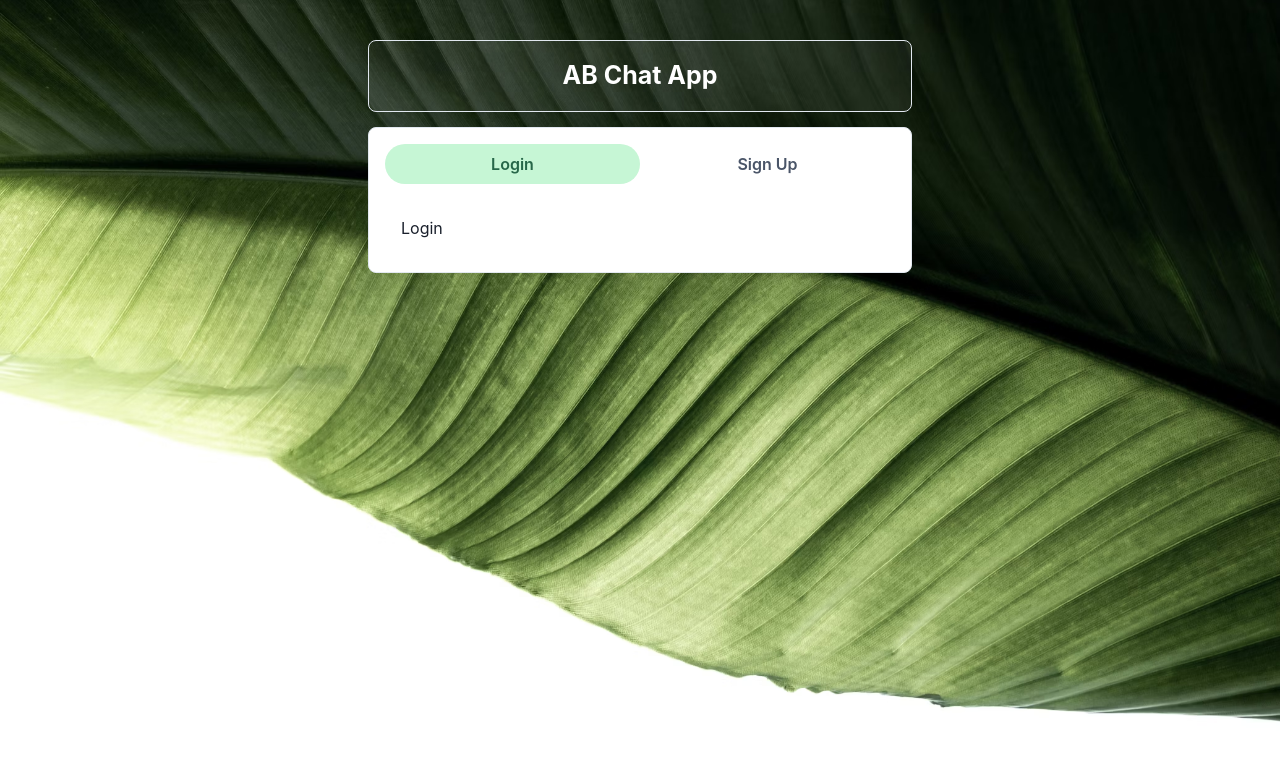
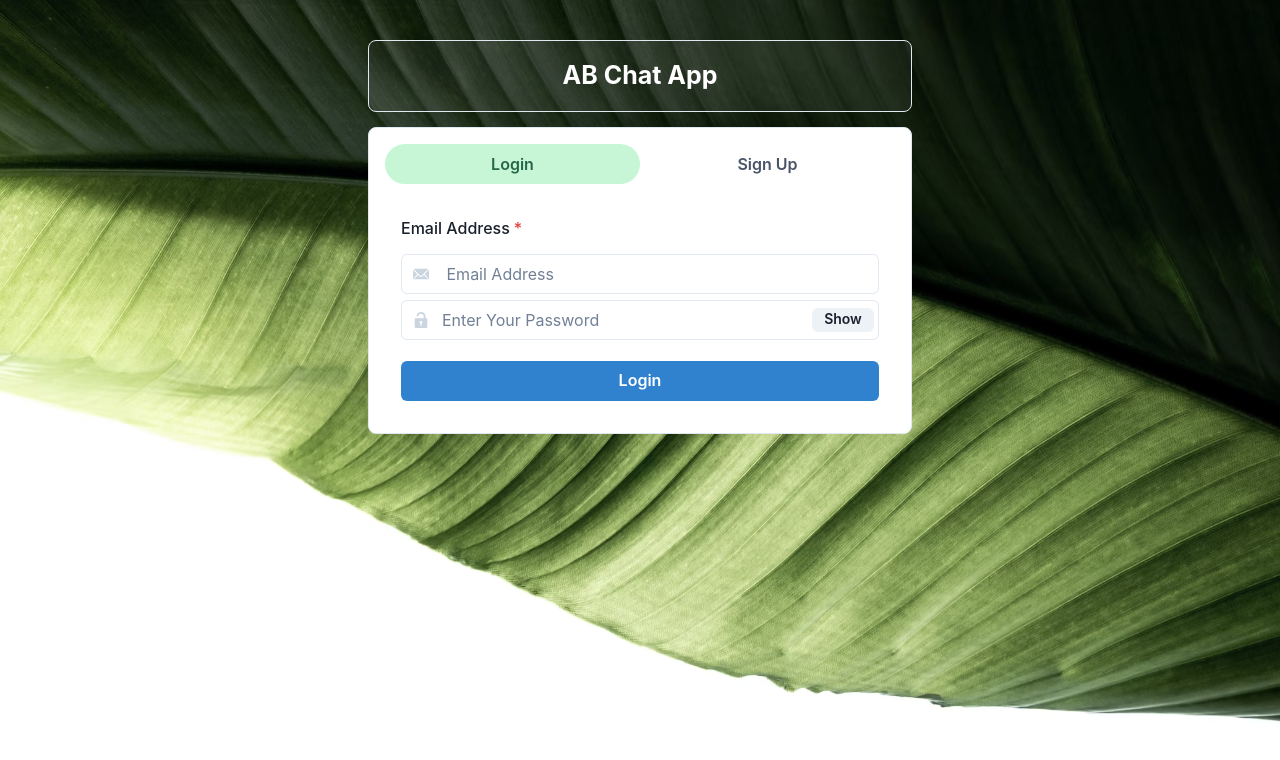
Before and after one commit to abenet-asnake/Chat-App, a React (Create React App) app in the folder client/: page / in a window 1280 px wide. Shown: the top 760 px of the page. Built offline with nearby package versions, Linux system fonts and the light colour scheme.

Commit message:
Adding additional icon

```diff
--- a/client/package.json
+++ b/client/package.json
@@ -4,6 +4,7 @@
   "private": true,
   "proxy": "http://127.0.0.1:4670",
   "dependencies": {
+    "@chakra-ui/icons": "^2.1.1",
     "@chakra-ui/react": "^2.8.1",
     "@emotion/react": "^11.11.1",
     "@emotion/styled": "^11.11.0",
--- a/client/src/components/Authentication/Login.js
+++ b/client/src/components/Authentication/Login.js
@@ -1,11 +1,70 @@
-import React from 'react'
+import React, {useState} from 'react'
+import { Button, FormControl, FormLabel, Input,
+  InputGroup, InputRightElement, InputLeftElement,VStack} from '@chakra-ui/react';
+  import { EmailIcon,UnlockIcon } from '@chakra-ui/icons';
+const Login = () => {
+  // creating state
+const [show, setShow]=useState(false);
 
-const Login = () => {
+const [email,setEmail] = useState();
+
+const [password,setPassword] = useState();
+
+
+// handling the show and hide buttons
+const handleClick=() => setShow(!show);
+
+
+// summit handler for Sign Up button
+const submitHandler=() => {
+
+};
   return (
-    <div>
-      Login
-    </div>
-  )
+    <VStack spacing='6px'>
+
+
+       <FormControl id='email' isRequired>
+        <FormLabel>Email Address</FormLabel>
+      </FormControl>
+      <InputGroup>
+    <InputLeftElement pointerEvents='none'>
+      <EmailIcon color='gray.300' />
+    </InputLeftElement>
+    <Input
+      type='email'
+      placeholder=' Email Address'
+      onChange={(error)=>setEmail(error.target.value)}/>
+
+    </InputGroup>
+          <InputGroup>
+          <Input
+              type={show ? 'text':'password' }
+              placeholder='Enter Your Password'
+              onChange={(error)=>setPassword(error.target.value)}/>
+              <InputLeftElement pointerEvents='none'>
+      <UnlockIcon color='gray.300' />
+    </InputLeftElement>
+         <InputRightElement width='4.5rem'>
+           <Button h='1.5rem' size='sm' onClick={handleClick}>
+             {show ? "Hide" : "Show"}
+           </Button>
+         </InputRightElement>
+
+          </InputGroup>
+
+
+
+         <Button
+         colorScheme="blue"
+         width="100%"
+         style={{ marginTop: 15 }}
+         onClick={submitHandler}
+
+       >
+        Login
+       </Button>
+    </VStack>
+   )
 }
 
 export default Login
--- a/client/src/components/Authentication/SignUp.js
+++ b/client/src/components/Authentication/SignUp.js
@@ -1,6 +1,7 @@
 import React , {useState} from 'react'
 import { Button, FormControl, FormLabel, Input,
-  InputGroup, InputRightElement, VStack} from '@chakra-ui/react';
+  InputGroup, InputRightElement,InputLeftElement, VStack} from '@chakra-ui/react';
+  import { PhoneIcon, AddIcon, UnlockIcon,EmailIcon } from '@chakra-ui/icons';
 const SignUp = () => {
   // creating state
 const [show, setShow]=useState(false);
@@ -57,16 +58,29 @@ const submitHandler=() => {
 <FormControl id='email' isRequired>
         <FormLabel>Email Address</FormLabel>
       </FormControl>
-      <Input
-      placeholder='Enter Your  Email Address'
+      <InputGroup>
+    <InputLeftElement pointerEvents='none'>
+      <EmailIcon color='gray.300' />
+    </InputLeftElement>
+    <Input
+      type='email'
+      placeholder=' Email Address'
       onChange={(error)=>setEmail(error.target.value)}/>
 
+    </InputGroup>
       <FormControl id='phone-number' isRequired>
         <FormLabel>Phone Number</FormLabel>
       </FormControl>
-      <Input
-      placeholder='Enter Your Phone Number'
+      <InputGroup>
+    <InputLeftElement pointerEvents='none'>
+      <PhoneIcon color='gray.300' />
+    </InputLeftElement>
+    <Input
+      type='tel'
+      placeholder=' Phone Number'
       onChange={(error)=>setPhone(error.target.value)}/>
+
+    </InputGroup>
 
       <FormControl id='password' isRequired>
         <FormLabel>Password</FormLabel>
@@ -76,6 +90,9 @@ const submitHandler=() => {
              type={show ? 'text':'password' }
              placeholder='Enter Your Password'
              onChange={(error)=>setPassword(error.target.value)}/>
+        <InputLeftElement pointerEvents='none'>
+      <UnlockIcon color='gray.300' />
+    </InputLeftElement>
         <InputRightElement width='4.5rem'>
           <Button h='1.5rem' size='sm' onClick={handleClick}>
             {show ? "Hide" : "Show"}
@@ -91,7 +108,7 @@ const submitHandler=() => {
          <InputGroup>
          <Input
              type={show ? 'text':'password' }
-             placeholder='Enter Your Password'
+             placeholder='Re type your Password'
              onChange={(error)=>setPassword(error.target.value)}/>
         <InputRightElement width='4.5rem'>
           <Button h='1.5rem' size='sm' onClick={handleClick}>
@@ -106,7 +123,7 @@ const submitHandler=() => {
           type="file"
           p={1.5}
           accept="image/*"
-          onChange={(e) => postDetails(e.target.files[0])}
+          onChange={(error) => postDetails(error.target.files[0])}
         />
         </FormControl>
         <Button
```
Also changed, not shown: 1 other file (tests, documents, lock files or other folders).
